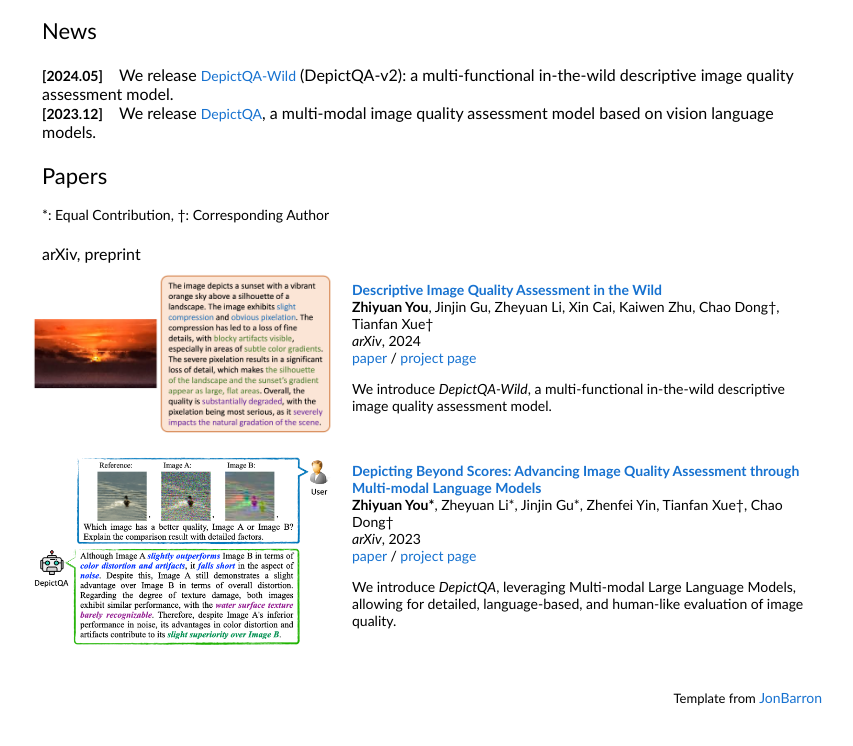
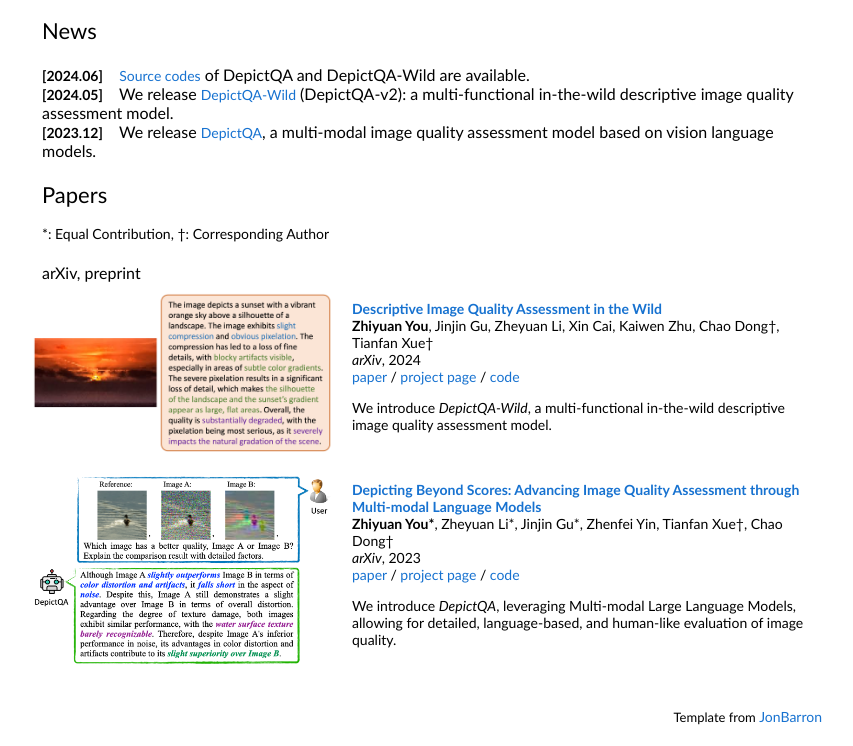
Before and after one commit to DepictQA/depictqa.github.io, a plain HTML site: page index.html in a window 1280 px wide. Shown: the part 728-1474 px from the top of the page, without its empty margins (218-1071 px from the left). Drawn offline with Linux system fonts and the light colour scheme.

Commit message:
add code

```diff
--- a/index.html
+++ b/index.html
@@ -64,6 +64,12 @@
               <tr>
                 <td style="padding-left:20px">
                   <subheading>
+                    <strong>[2024.06]</strong>&nbsp;&nbsp;&nbsp;&nbsp;<a
+                    href="https://github.com/XPixelGroup/DepictQA">Source codes</a>
+                    of DepictQA and DepictQA-Wild are available.
+                  </subheading>
+                  <br>
+                  <subheading>
                     <strong>[2024.05]</strong>&nbsp;&nbsp;&nbsp;&nbsp;We release <a
                       href="https://depictqa.github.io/depictqa-wild/">DepictQA-Wild</a> (DepictQA-v2): a
                     multi-functional in-the-wild descriptive image quality assessment model.
@@ -128,6 +134,8 @@
                 <a href="https://arxiv.org/abs/2405.18842">paper</a>
                 /
                 <a href="https://depictqa.github.io/depictqa-wild/">project page</a>
+                /
+                <a href="https://github.com/XPixelGroup/DepictQA">code</a>
                 <p></p>
                 <p>We introduce <em>DepictQA-Wild</em>, a multi-functional in-the-wild descriptive image quality
                   assessment model.
@@ -164,6 +172,8 @@
                 <a href="https://arxiv.org/abs/2312.08962">paper</a>
                 /
                 <a href="https://depictqa.github.io/depictqa-v1/">project page</a>
+                /
+                <a href="https://github.com/XPixelGroup/DepictQA">code</a>
                 <p></p>
                 <p>We introduce <em>DepictQA</em>, leveraging Multi-modal Large Language Models, allowing for detailed,
                   language-based, and human-like evaluation of image quality.
```
